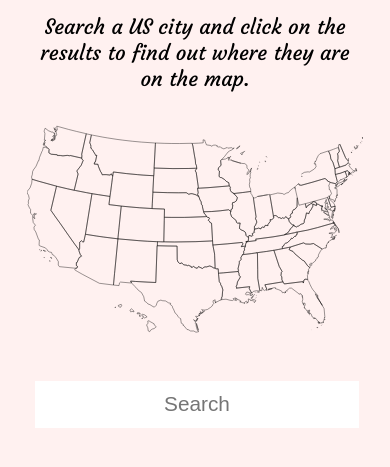
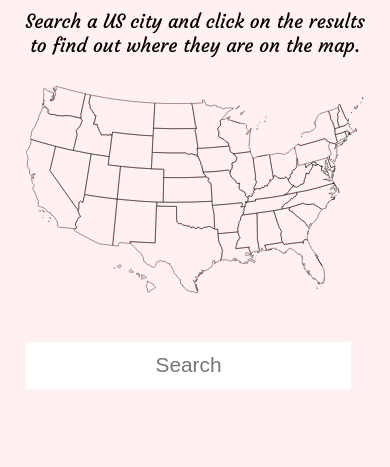
Before and after one commit to RhodesPeter/city-search, a plain HTML site: page index.html in a window 390 px wide. Shown: the part 185-652 px from the top of the page. Drawn offline with Linux system fonts and the light colour scheme; no server answers.

Commit message:
Resize margins for mobile

```diff
--- a/main.css
+++ b/main.css
@@ -17,7 +17,7 @@ body {
 .subheader {
   font-family: 'Courgette', cursive;
   font-size: 1.3rem;
-  margin: 20px auto;
+  margin: 15px auto;
   max-width: 400px;
   padding: 0 30px;
 }
@@ -97,6 +97,15 @@ body {
 }
 
 @media (max-width: 800px) {
+  .main-container {
+    width: 95%;
+  }
+
+  .subheader {
+    padding: 0 15px;
+    font-size: 1.2rem;
+  }
+
   .header__title {
     line-height: 4.5rem;
     margin-top: -10px;
@@ -106,7 +115,7 @@ body {
   .map-container,
   .search-input,
   .suggestions {
-    width: 100%;
+    width: 95%;
   }
 
   .search-form {
```
